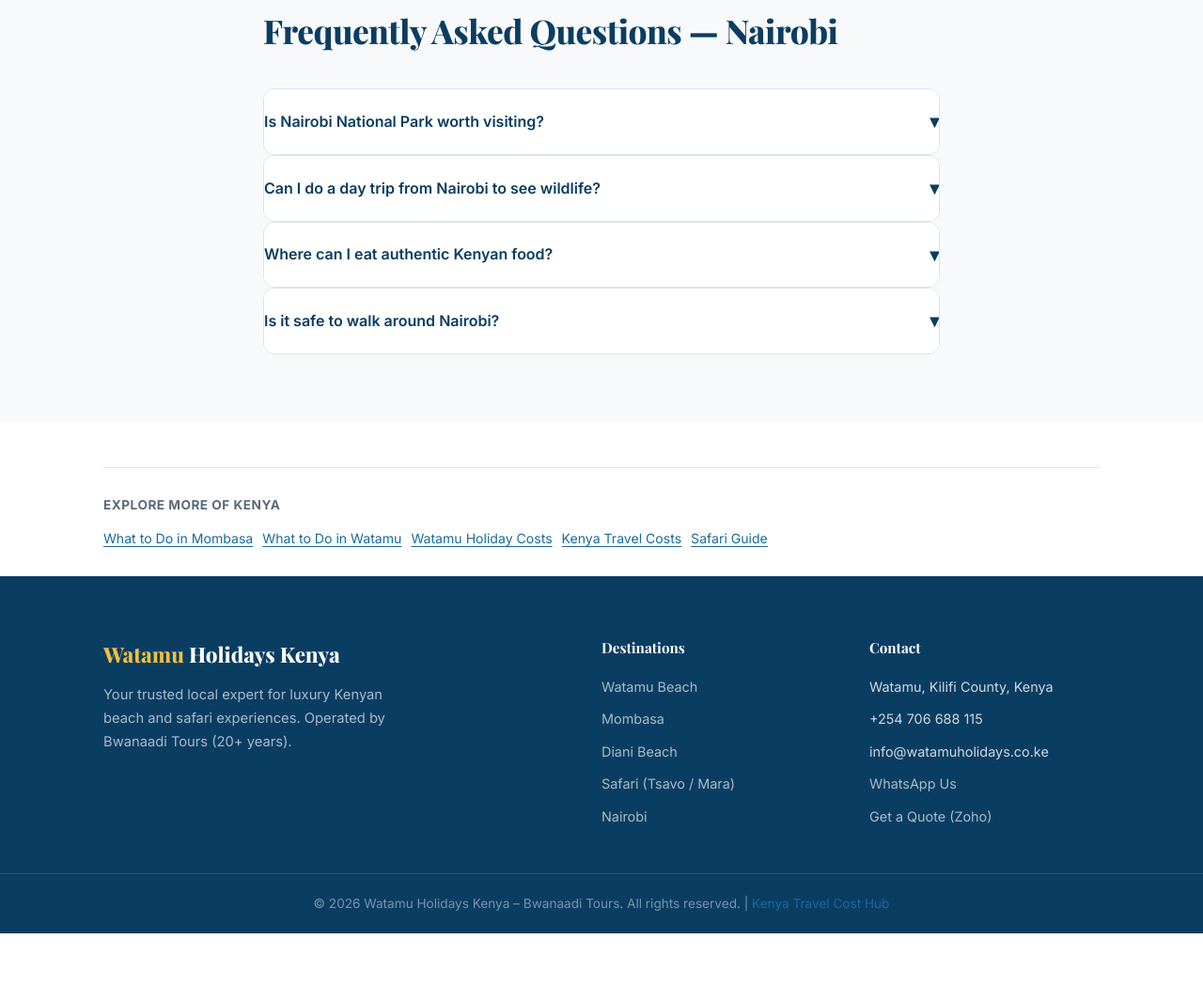
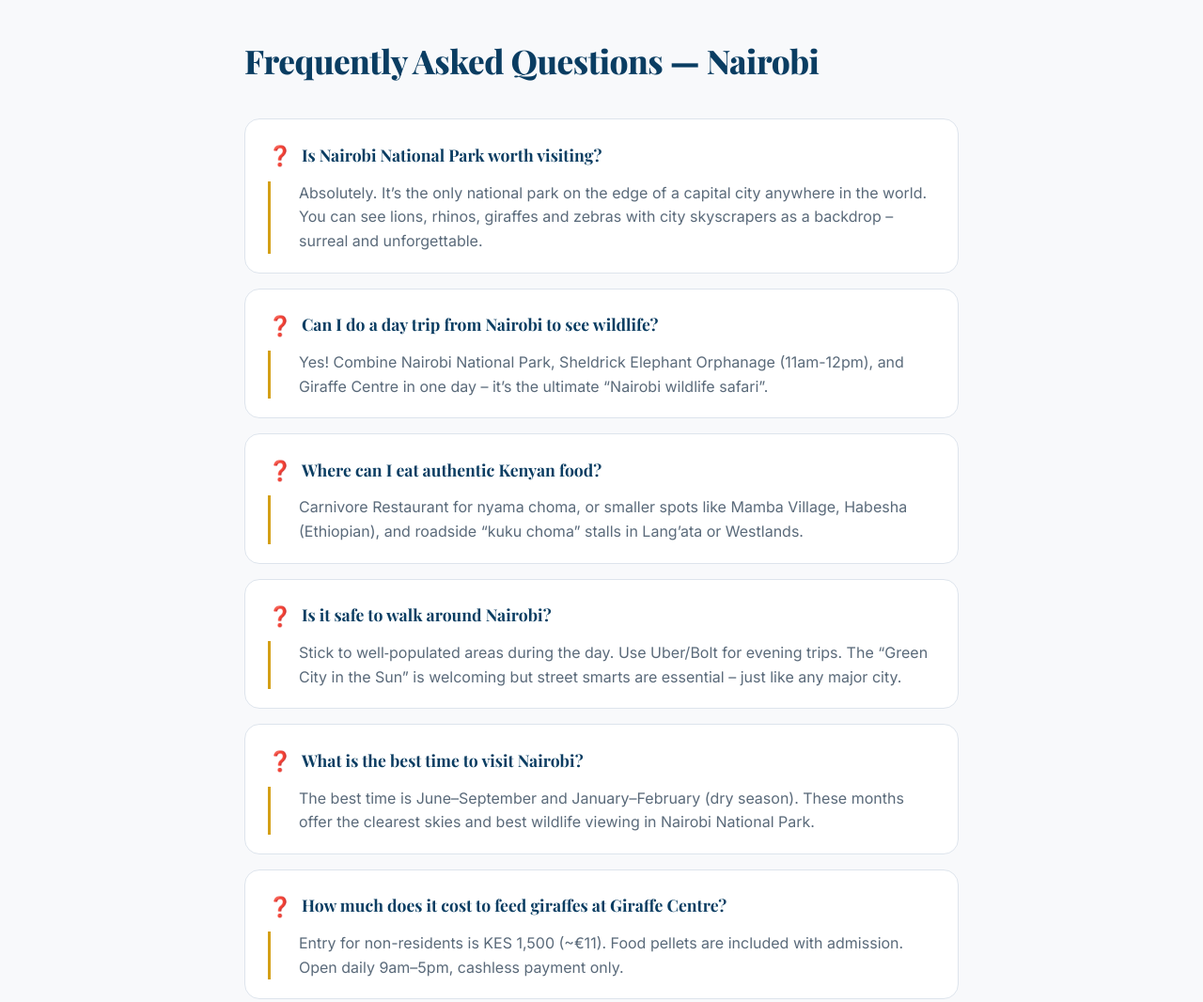
Before and after one commit to imoazy-Umrah/MYWEBSITE, a plain HTML site: page what-to-do-in-nairobi/index.html in a window 1280 px wide. Shown: the part 4929-5995 px from the top of the page at 94% size. Before the commit the page ends 5922 px from the top, so only its background shows below. Drawn offline with nearby package versions, Linux system fonts and the light colour scheme.

Commit message:
Update index.html

```diff
--- a/what-to-do-in-nairobi/index.html
+++ b/what-to-do-in-nairobi/index.html
@@ -18,7 +18,6 @@
   <link href="https://fonts.googleapis.com/css2?family=Playfair+Display:wght@600;700;800&family=Inter:wght@300;400;500;600;700&display=swap" rel="stylesheet">
   <link rel="stylesheet" href="/style.css" />
   <style>
-    /* Hero image – Nairobi skyline */
     .hero {
       background: linear-gradient(rgba(0,0,0,0.6), rgba(0,0,0,0.75)), url('https://images.unsplash.com/photo-1635595358293-03620e36be48?q=80&w=1600&auto=format');
       background-size: cover;
@@ -30,7 +29,6 @@
     .hero .btn-whatsapp { background: var(--green-wa) !important; }
     .hero .btn-outline { border-color: rgba(255,255,255,0.8) !important; }
 
-    /* Attraction cards grid */
     .attraction-grid {
       display: grid;
       grid-template-columns: repeat(auto-fill, minmax(320px, 1fr));
@@ -115,37 +113,35 @@
       .local-flavor img { width: 100%; max-width: 280px; }
     }
 
-    /* ===== FIXED FAQ ACCORDION STYLES (robust) ===== */
-    .faq-item {
-      border-bottom: 1px solid var(--border);
-      margin-bottom: 0;
+    /* SIMPLE FAQ STYLES - NO DROPDOWN, JUST CLEAN Q&A */
+    .faq-simple {
+      margin: 32px 0;
     }
-    .faq-q {
+    .faq-item-simple {
+      background: var(--card);
+      border: 1px solid var(--border);
+      border-radius: 16px;
+      padding: 20px 24px;
+      margin-bottom: 16px;
+    }
+    .faq-question {
+      font-size: 1.1rem;
+      font-weight: 700;
+      color: var(--blue-dark);
+      margin-bottom: 10px;
+      font-family: 'Playfair Display', serif;
       display: flex;
-      justify-content: space-between;
       align-items: center;
-      cursor: pointer;
-      padding: 18px 0;
-      font-weight: 600;
-      color: var(--blue-dark);
-      font-size: 1rem;
+      gap: 10px;
     }
-    .faq-q span {
-      transition: transform 0.2s ease;
-      display: inline-block;
-      font-size: 1.2rem;
+    .faq-question span {
+      font-size: 1.3rem;
     }
-    .faq-item.open .faq-q span {
-      transform: rotate(180deg);
-    }
-    .faq-a {
-      display: none;
-      padding-bottom: 20px;
+    .faq-answer {
       color: var(--text-muted);
       line-height: 1.6;
-    }
-    .faq-item.open .faq-a {
-      display: block;
+      padding-left: 30px;
+      border-left: 3px solid var(--gold);
     }
   </style>
 </head>
@@ -333,26 +329,64 @@
     </div>
   </section>
 
-  <!-- FAQ SECTION - FULLY FUNCTIONAL (same robust pattern) -->
+  <!-- SIMPLE FAQ - NO DROPDOWN, NO JAVASCRIPT, ALWAYS VISIBLE -->
   <section class="section-alt">
-    <div class="container" style="max-width: 760px;">
-      <h2 class="section-title mb-32">Frequently Asked Questions — Nairobi</h2>
-      <div class="faq">
-        <div class="faq-item">
-          <div class="faq-q">Is Nairobi National Park worth visiting? <span>▾</span></div>
-          <div class="faq-a">Absolutely. It’s the only national park on the edge of a capital city anywhere in the world. You can see lions, rhinos, giraffes and zebras with city skyscrapers as a backdrop – surreal and unforgettable.</div>
+    <div class="container" style="max-width: 800px;">
+      <div class="faq-simple">
+        <h2 class="section-title mb-32">Frequently Asked Questions — Nairobi</h2>
+
+        <div class="faq-item-simple">
+          <div class="faq-question">
+            <span>❓</span> Is Nairobi National Park worth visiting?
+          </div>
+          <div class="faq-answer">
+            Absolutely. It’s the only national park on the edge of a capital city anywhere in the world. You can see lions, rhinos, giraffes and zebras with city skyscrapers as a backdrop – surreal and unforgettable.
+          </div>
         </div>
-        <div class="faq-item">
-          <div class="faq-q">Can I do a day trip from Nairobi to see wildlife? <span>▾</span></div>
-          <div class="faq-a">Yes! Combine Nairobi National Park, Sheldrick Elephant Orphanage (11am-12pm), and Giraffe Centre in one day – it’s the ultimate “Nairobi wildlife safari”.</div>
+
+        <div class="faq-item-simple">
+          <div class="faq-question">
+            <span>❓</span> Can I do a day trip from Nairobi to see wildlife?
+          </div>
+          <div class="faq-answer">
+            Yes! Combine Nairobi National Park, Sheldrick Elephant Orphanage (11am-12pm), and Giraffe Centre in one day – it’s the ultimate “Nairobi wildlife safari”.
+          </div>
         </div>
-        <div class="faq-item">
-          <div class="faq-q">Where can I eat authentic Kenyan food? <span>▾</span></div>
-          <div class="faq-a">Carnivore Restaurant for nyama choma, or smaller spots like Mamba Village, Habesha (Ethiopian), and roadside “kuku choma” stalls in Lang’ata or Westlands.</div>
+
+        <div class="faq-item-simple">
+          <div class="faq-question">
+            <span>❓</span> Where can I eat authentic Kenyan food?
+          </div>
+          <div class="faq-answer">
+            Carnivore Restaurant for nyama choma, or smaller spots like Mamba Village, Habesha (Ethiopian), and roadside “kuku choma” stalls in Lang’ata or Westlands.
+          </div>
         </div>
-        <div class="faq-item">
-          <div class="faq-q">Is it safe to walk around Nairobi? <span>▾</span></div>
-          <div class="faq-a">Stick to well‑populated areas during the day. Use Uber/Bolt for evening trips. The “Green City in the Sun” is welcoming but street smarts are essential – just like any major city.</div>
+
+        <div class="faq-item-simple">
+          <div class="faq-question">
+            <span>❓</span> Is it safe to walk around Nairobi?
+          </div>
+          <div class="faq-answer">
+            Stick to well‑populated areas during the day. Use Uber/Bolt for evening trips. The “Green City in the Sun” is welcoming but street smarts are essential – just like any major city.
+          </div>
+        </div>
+
+        <div class="faq-item-simple">
+          <div class="faq-question">
+            <span>❓</span> What is the best time to visit Nairobi?
+          </div>
+          <div class="faq-answer">
+            The best time is June–September and January–February (dry season). These months offer the clearest skies and best wildlife viewing in Nairobi National Park.
+          </div>
+        </div>
+
+        <div class="faq-item-simple">
+          <div class="faq-question">
+            <span>❓</span> How much does it cost to feed giraffes at Giraffe Centre?
+          </div>
+          <div class="faq-answer">
+            Entry for non-residents is KES 1,500 (~€11). Food pellets are included with admission. Open daily 9am–5pm, cashless payment only.
+          </div>
         </div>
       </div>
     </div>
@@ -387,7 +421,7 @@
 
 <script src="/script.js" defer></script>
 <script>
-  // Mobile navigation toggle (robust)
+  // Only mobile nav toggle - no FAQ JavaScript needed
   (function() {
     const toggle = document.getElementById('navToggle');
     const navLinks = document.getElementById('navLinks');
@@ -403,28 +437,6 @@
       });
     }
   })();
-
-  // FAQ Accordion - reliable, prevents double binding
-  (function() {
-    const faqItems = document.querySelectorAll('.faq-item');
-    if (faqItems.length) {
-      faqItems.forEach(item => {
-        const question = item.querySelector('.faq-q');
-        if (question) {
-          question.removeEventListener('click', toggleHandler);
-          question.addEventListener('click', toggleHandler);
-        }
-      });
-    }
-    function toggleHandler(e) {
-      e.preventDefault();
-      e.stopPropagation();
-      const item = this.closest('.faq-item');
-      if (item) {
-        item.classList.toggle('open');
-      }
-    }
-  })();
 </script>
 </body>
 </html>
```
